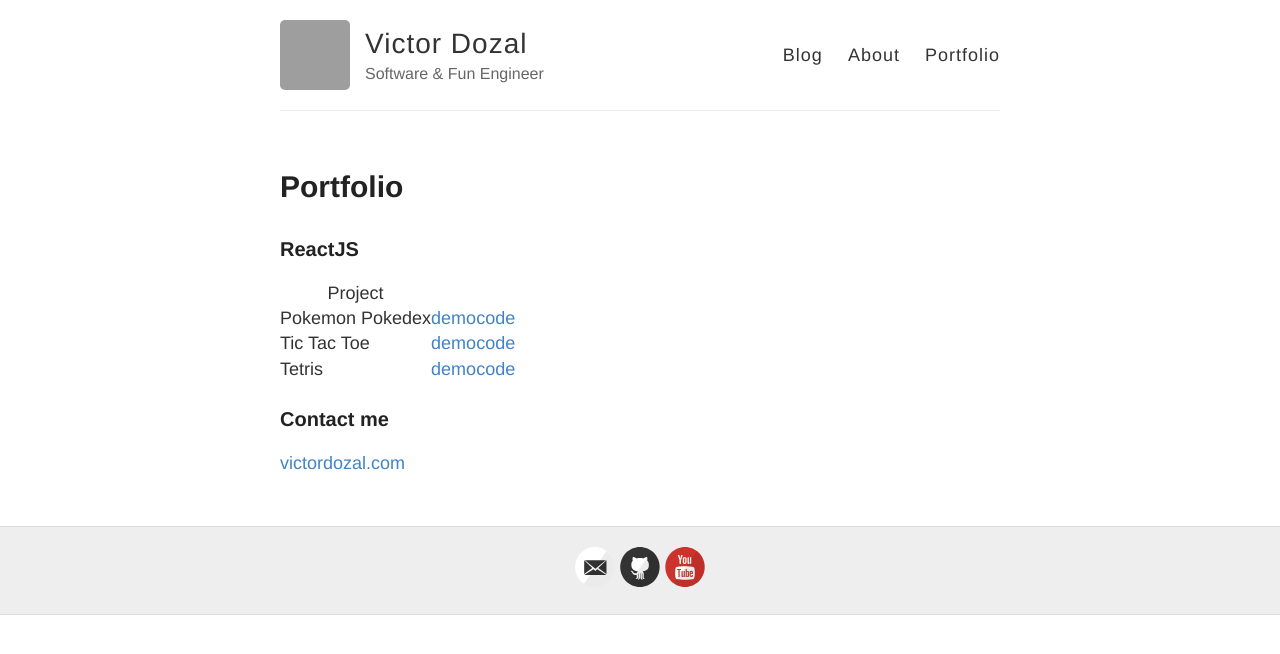
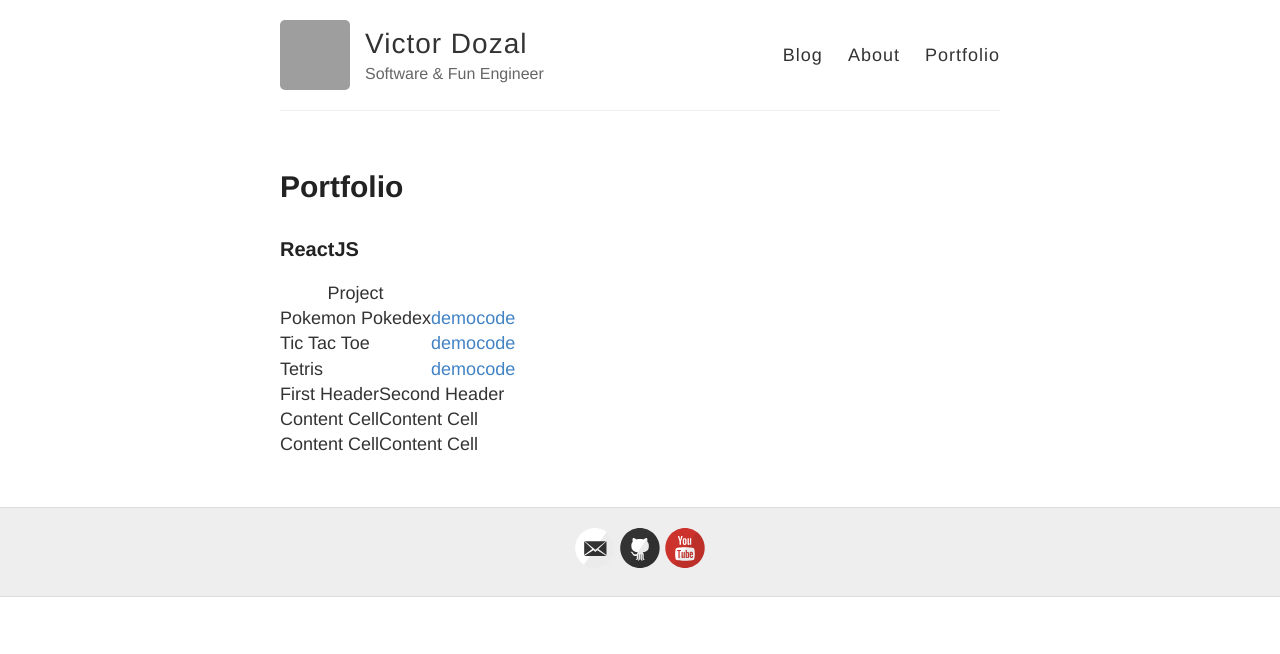
Before and after one commit to viiqswim/viiqswim.github.io, a Jekyll site: the page built from portfolio.md, in a window 1280 px wide. Shown: the top 654 px of the page. Built offline with Jekyll 4.4.1, drawn with Linux system fonts in a browser that asks for light colours; grey boxes are pictures that could not be loaded.

Commit message:
First attempt at a table was a complete failure. Second attempt

```diff
--- a/portfolio.md
+++ b/portfolio.md
@@ -12,6 +12,7 @@ permalink: /portfolio/
 |   Tic Tac Toe 	|   [demo](https://viiqswim.github.io/tic-tac-toe-react/demo/)	|   [code](https://github.com/viiqswim/tic-tac-toe-react)	|
 |   Tetris      	|   [demo](https://viiqswim.github.io/tetris-redux)	            |   [code](https://github.com/viiqswim/tetris-redux)	    |
 
-### Contact me
-
-[victordozal.com](http://www.victordozal.com)
+| First Header  | Second Header |
+| ------------- | ------------- |
+| Content Cell  | Content Cell  |
+| Content Cell  | Content Cell  |
```
